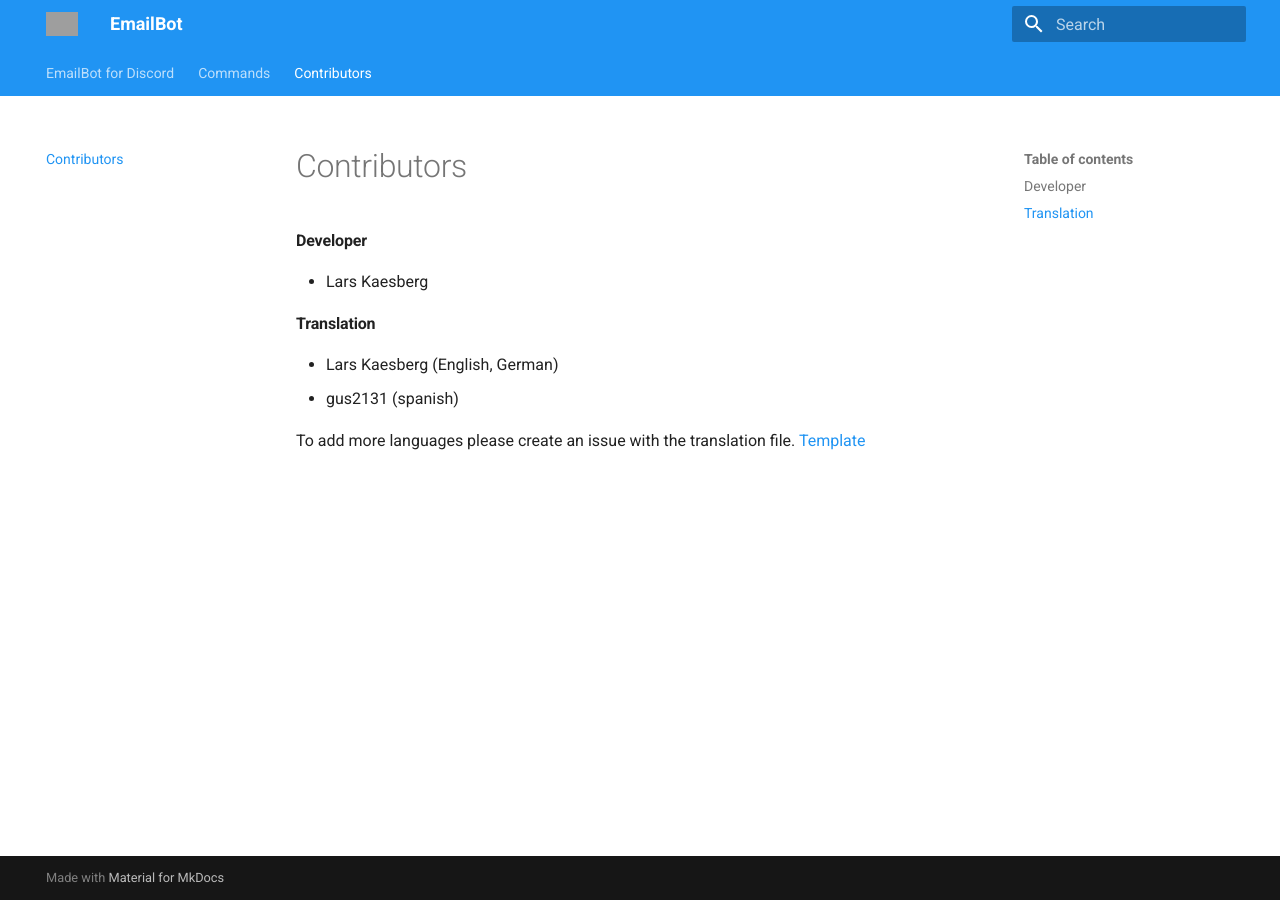
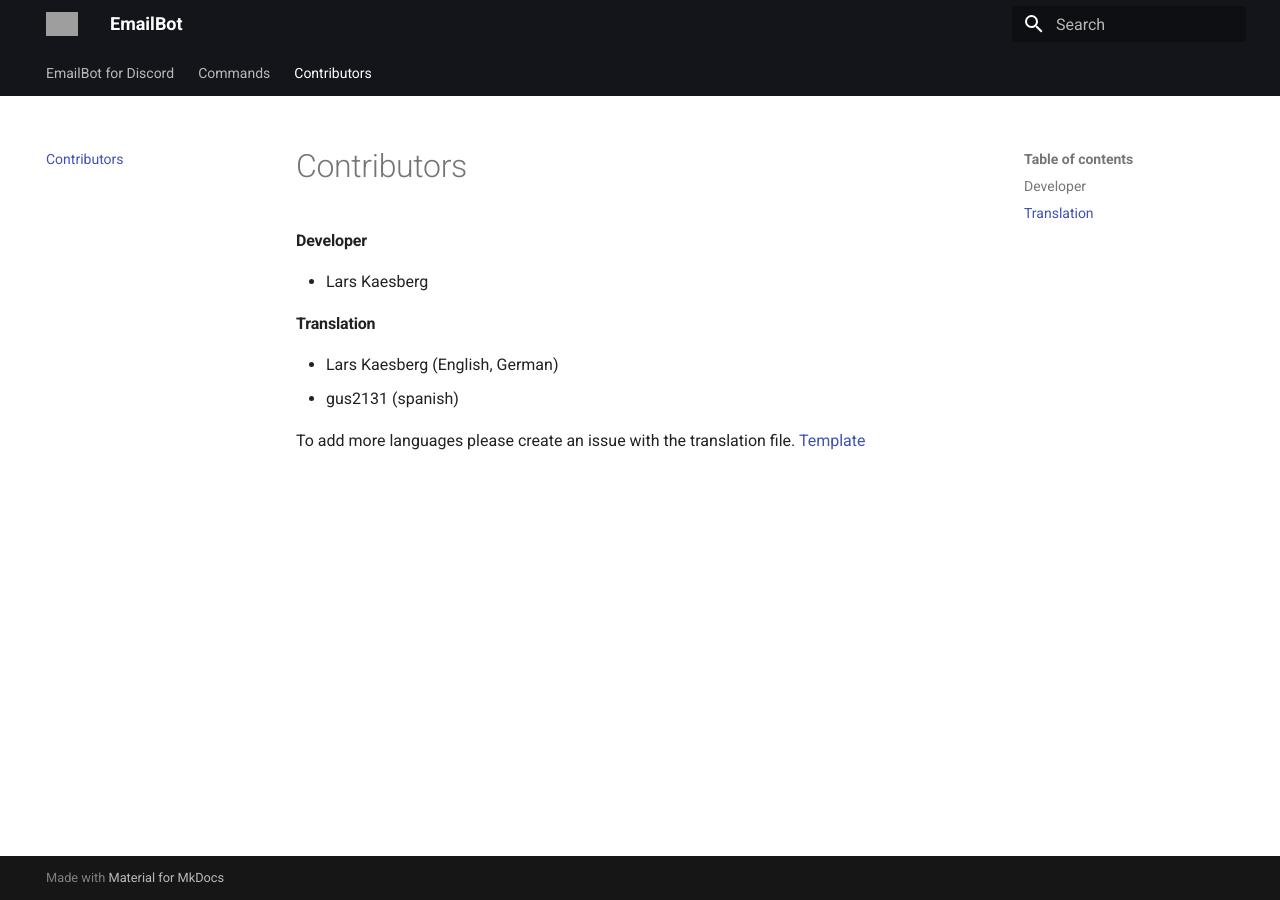
Before and after one commit to lkaesberg/EmailVerify, an MkDocs documentation site: the page built from docs/contributing.md, in a window 1280 px wide. Built offline with MkDocs 1.6.1 and Material for MkDocs 9.7.7, drawn with Linux system fonts in a browser that asks for light colours; grey boxes are pictures that could not be loaded.

Commit message:
Update mkdocs.yml

```diff
--- a/mkdocs.yml
+++ b/mkdocs.yml
@@ -5,8 +5,8 @@ theme:
   favicon: https://raw.githubusercontent.com/lkaesberg/EmailBot/main/images/emailbot.png
   palette:
     scheme: default
-    primary: blue
-    accent: cyan
+    primary: black
+    accent: yellow
   features:
     - navigation.tabs
 nav:
```
